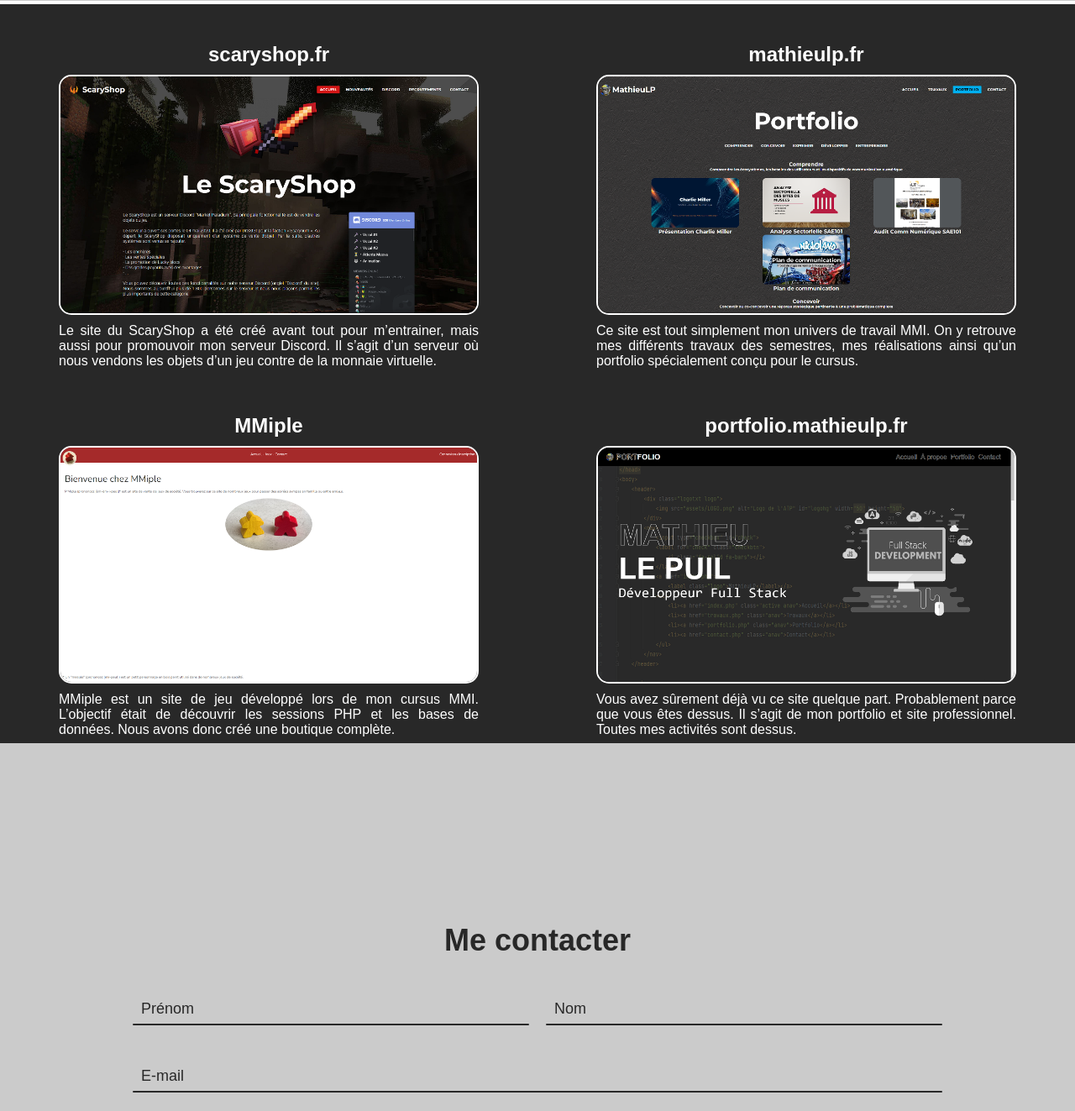
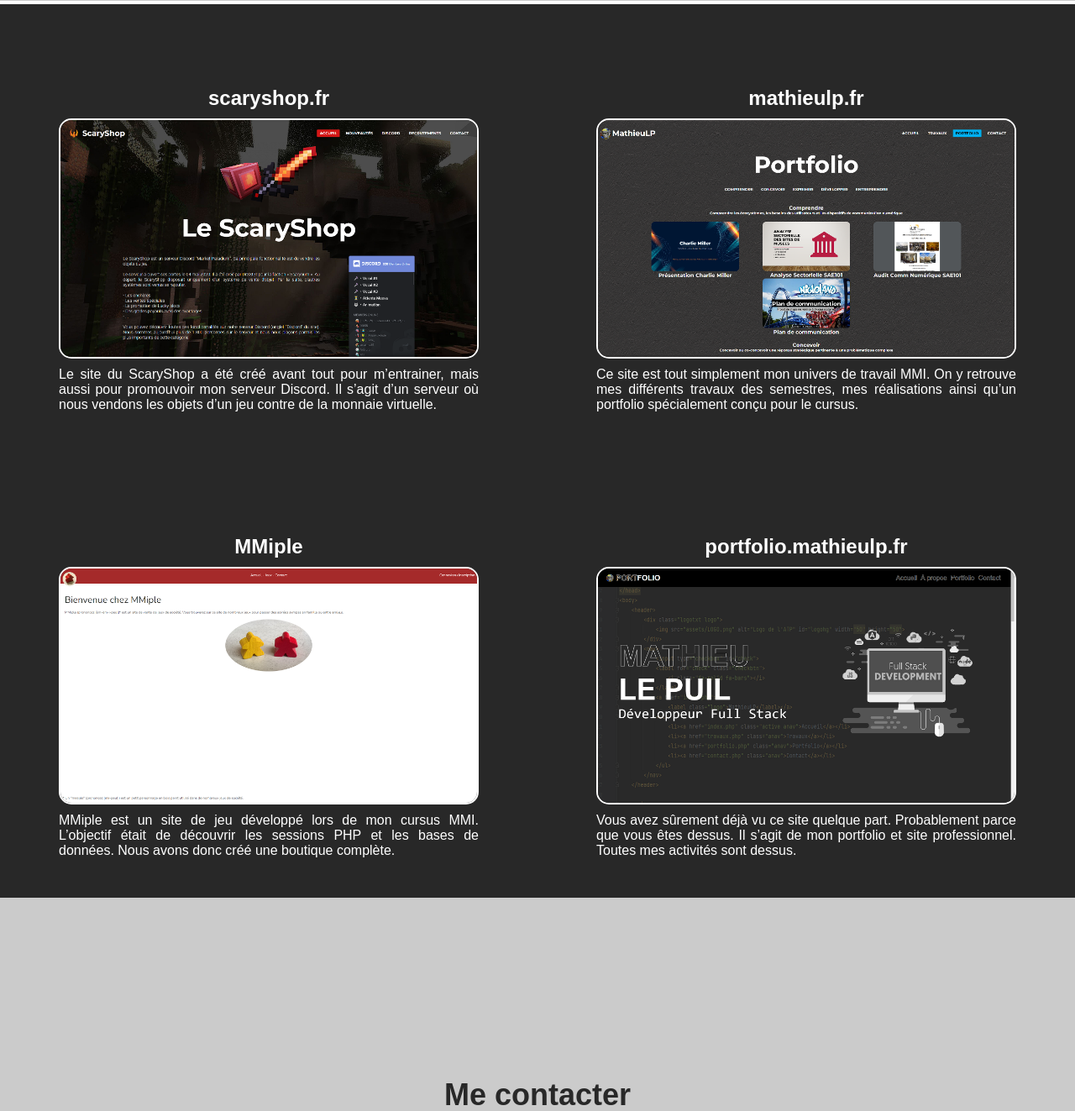
Before and after one commit to MathieuLePuil/portfolio.mathieulp.fr, a PHP site: page / in a window 1280 px wide. Shown: the part 1599-2922 px from the top of the page at 84% size. Run offline with PHP 8.4, Linux system fonts and the light colour scheme; some libraries are stand-ins or nearby versions.

Commit message:
Auto Commit

```diff
--- a/style/style.css
+++ b/style/style.css
@@ -419,14 +419,14 @@ nav {
 /* Section PORTFOLIO */
 
 #portfolio {
-    height: 60vh;
+    height: 73vh;
     width: 100%;
     background-color: #282828;
     display: flex;
 }
 
 #portfolio2 {
-    height: 50vh;
+    height: 60vh;
     width: 100%;
     background-color: #282828;
     display: flex;
```
